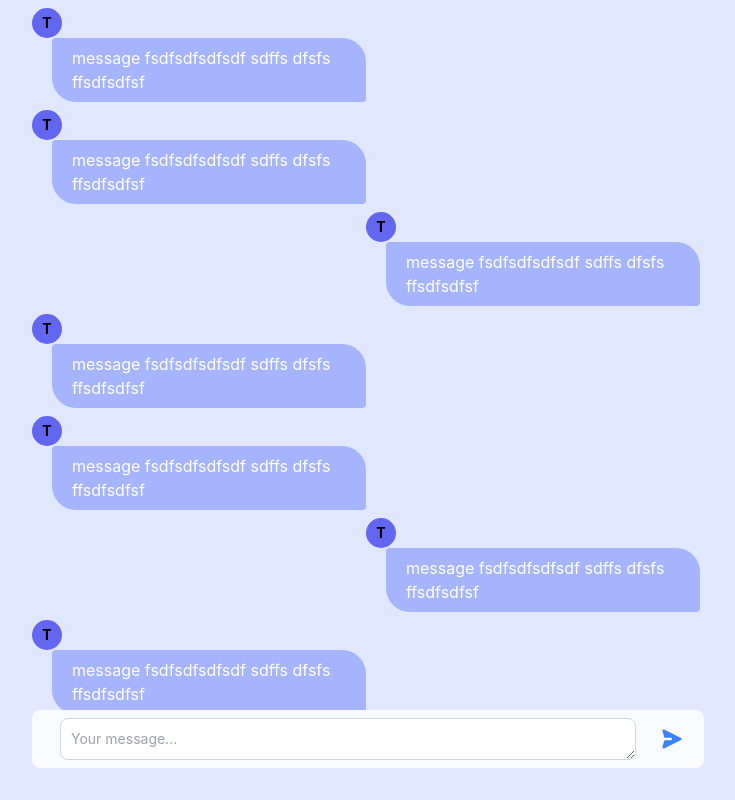
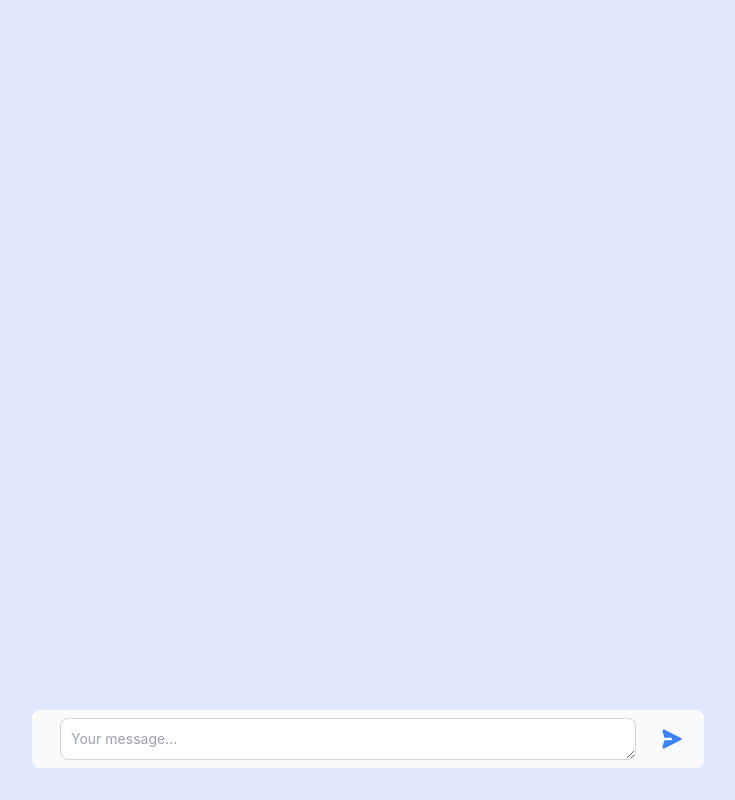
Before and after one commit to tonyjemba/Test2, a React (Create React App) app: page /chat in a window 1280 px wide. Shown: the whole page, without its empty margins (272-1007 px from the left). Built offline with nearby package versions, Linux system fonts and the light colour scheme.

Commit message:
display message

```diff
--- a/src/components/ChatThread.js
+++ b/src/components/ChatThread.js
@@ -1,6 +1,6 @@
 import React from "react";
 
-const ChatThread = ({position}) => {
+const ChatThread = ({position,message}) => {
   return (
     <div className={`flex items-end ${position} pt-2 w-full  `}>
       <div className="  " style={{ maxWidth: '50%' }}>
@@ -11,7 +11,7 @@ const ChatThread = ({position}) => {
           <div className="font-bold">T</div>
         </div>
         <div className="bg-indigo-300 px-5 py-2 text-left ml-5 text-white rounded rounded-tr-3xl rounded-bl-3xl">
-          message fsdfsdfsdfsdf sdffs dfsfs ffsdfsdfsf
+          { message }
         </div>
       </div>
     </div>
--- a/src/components/MessageInput.js
+++ b/src/components/MessageInput.js
@@ -1,18 +1,28 @@
 import React from "react";
+import { useDispatch, useSelector } from "react-redux";
+import { message,clear } from "../redux/RegisteUser";
 
-const MessageInput = () => {
+const MessageInput = ({sendMessage}) => {
+  const dispatch = useDispatch();
+  const input = useSelector((state) => state.registeredUser.message);
+  const handleSubmit = (event) => {
+    event.preventDefault();
+    sendMessage()
+    dispatch(clear())
+  };
   return (
     <div className="max-w-2xl mx-auto bg-indigo-100 pb-8 ">
-      <form>
-        <label  className="sr-only">
-          Your message
-        </label>
+
+      <form onSubmit={handleSubmit}>
+        <label className="sr-only">Your message</label>
         <div className="flex items-center py-2 px-3 bg-gray-50 rounded-lg dark:bg-gray-700">
           <textarea
             id="chat"
             rows="1"
             className="block mx-4 p-2.5 w-full text-sm text-gray-900 bg-white rounded-lg border border-gray-300 focus:ring-blue-500 focus:border-blue-500 dark:bg-gray-800 dark:border-gray-600 dark:placeholder-gray-400 dark:text-white dark:focus:ring-blue-500 dark:focus:border-blue-500"
             placeholder="Your message..."
+            value={input}
+            onChange={(e) => dispatch(message(e.target.value))}
           ></textarea>
           <button
             type="submit"
--- a/src/pages/Chat.js
+++ b/src/pages/Chat.js
@@ -1,24 +1,25 @@
 import React from "react";
 import MessageInput from "../components/MessageInput";
 import ChatThread from "../components/ChatThread";
+import { useDispatch, useSelector } from "react-redux";
+import { addMessage } from "../redux/RegisteUser";
+
 const Chat = () => {
+  const dispatch = useDispatch();
+  const message = useSelector((state) => state.registeredUser.message);
+  const messages = useSelector((state) => state.registeredUser.messages);
   return (
     <div className="h-screen   bg-indigo-100 pr-2 ">
       <div className="max-w-2xl   h-full mx-auto ">
         <div className="flex flex-1 flex-col  h-full  overflow-auto w-full">
           <div className=" h-full pb-28  flex  min-h-min flex-col-reverse overflow-auto  content-end  pl-1     ">
-            <ChatThread position="justify-end" />
-            <ChatThread position="justify-start" />
-            <ChatThread position="justify-start" />
-            <ChatThread position="justify-end" />
-            <ChatThread position="justify-start" />
-            <ChatThread position="justify-start" />
-            <ChatThread position="justify-end" />
-            <ChatThread position="justify-start" />
-            <ChatThread position="justify-start" />
+
+            {
+              messages.map((msg,index)=><ChatThread key={index} message={`${msg}`}/>)
+            }
           </div>
           <div className=" fixed w-full    inset-x-0 bottom-0  ">
-            <MessageInput />
+            <MessageInput sendMessage={()=>dispatch(addMessage(message))}/>
           </div>
         </div>
       </div>
--- a/src/redux/RegisteUser.js
+++ b/src/redux/RegisteUser.js
@@ -3,6 +3,7 @@ export const registerUser = createSlice({
   name: "counter",
   initialState: {
     userName: "",
+    message:"",
     messages: [],
   },
   reducers: {
@@ -10,10 +11,20 @@ export const registerUser = createSlice({
     register: (state, action) => {
       state.userName = action.payload;
     },
+    message: (state, action) => {
+      state.message = action.payload;
+    },
+    clear: (state,) => {
+      state.message = "";
+    },
+    //adds mesages to the messages array
+    addMessage: (state, action) => {
+      state.messages = [...state.messages,action.payload];
+    },
   },
 });
 
 // Action creators are generated for each case reducer function
-export const { register, LoadUser } = registerUser.actions;
+export const { register, message,clear ,addMessage} = registerUser.actions;
 
 export default registerUser.reducer;
```
